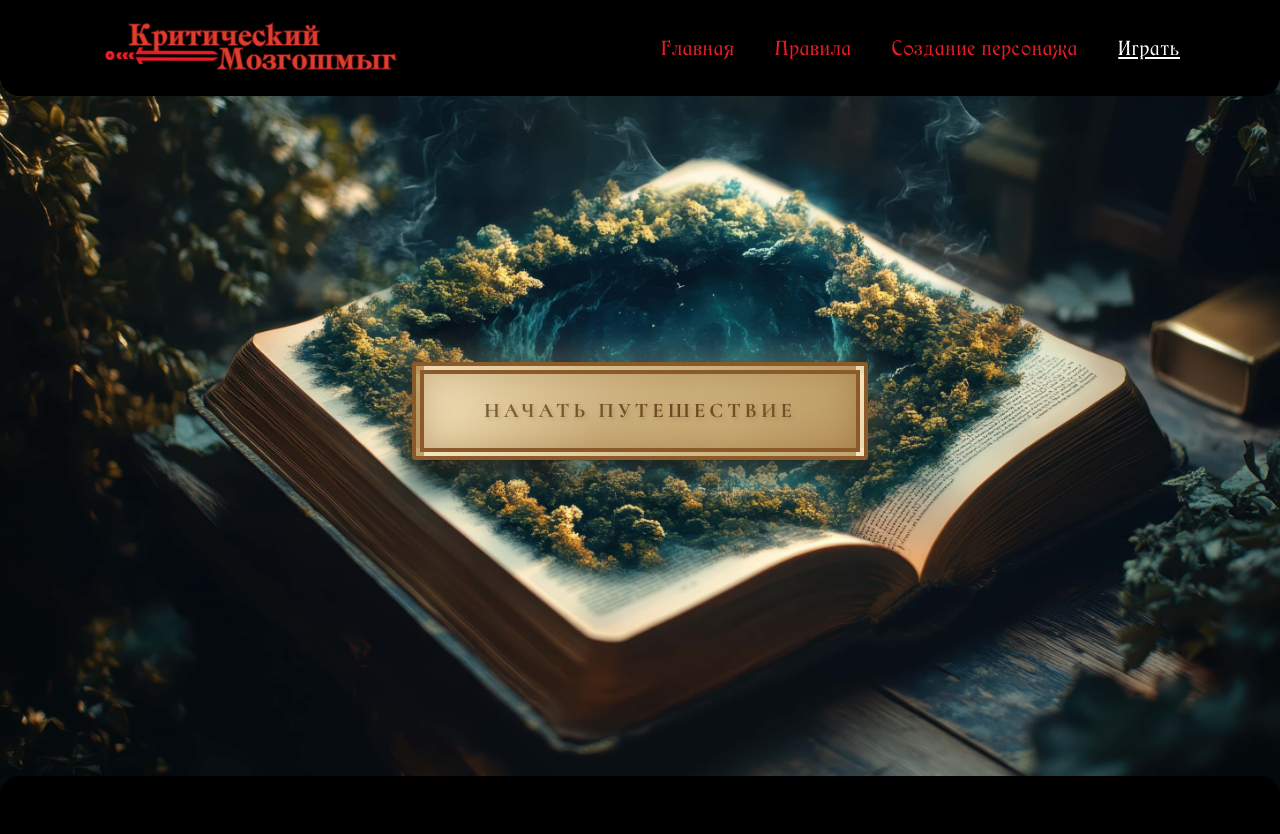
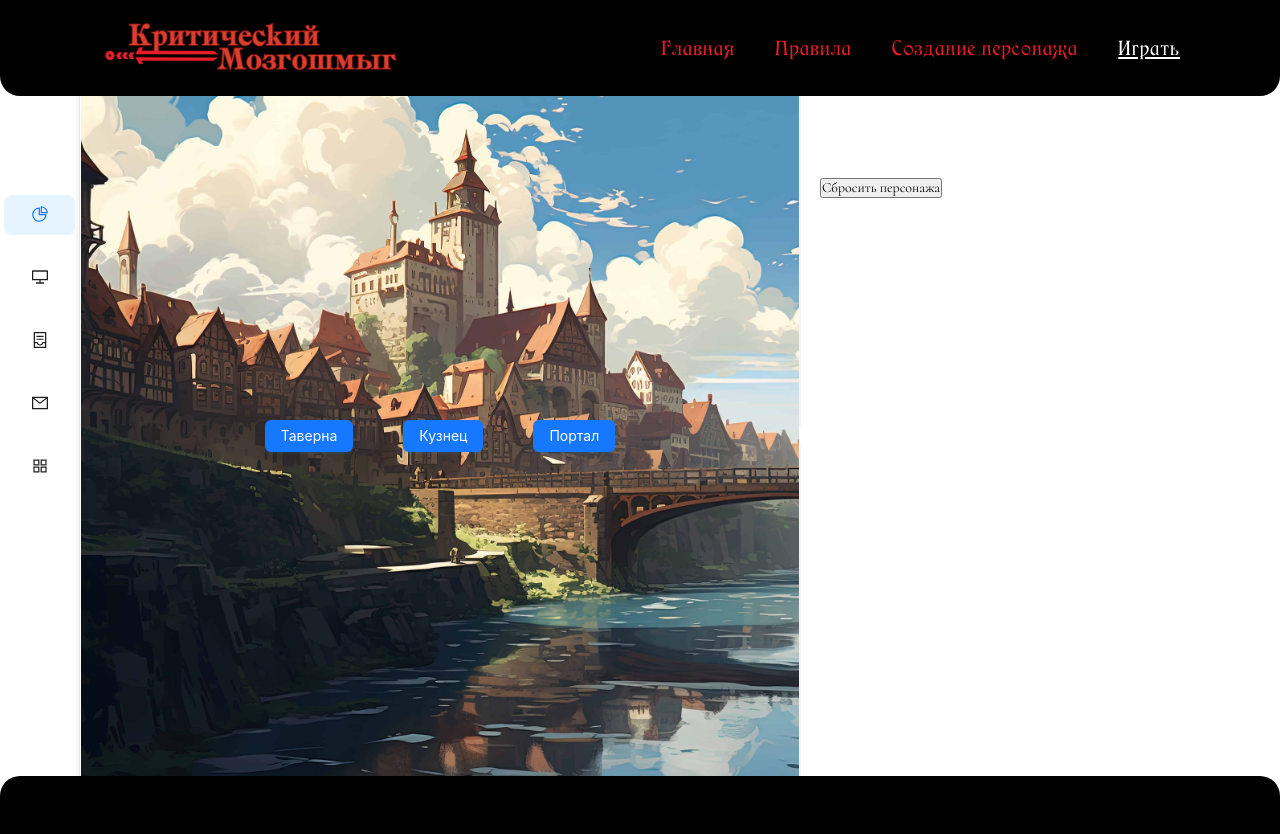
Before and after one commit to Finnimonius/react-ai-dnd-project, a React (Vite) app: page /play/game in a window 1280 px wide. Before the commit this address led to /play. Shown: the top 834 px of the page. Built offline with nearby package versions, Linux system fonts and the light colour scheme.

Commit message:
fix: change switching page structure
- Add routing in gameplay

```diff
--- a/src/App.jsx
+++ b/src/App.jsx
@@ -6,6 +6,7 @@ import CharacterCreator from './pages/CharacterCreator'
 import Game from './pages/Game'
 import Rules from './pages/Rules'
 import NotFoundPage from './pages/Notfoundpage'
+import Gameplay from './components/game/Gameplay'
 
 
 export default function App() {
@@ -18,6 +19,7 @@ export default function App() {
 
           <Route path='play' element={<Game />} />
           <Route path="/play/:step" element={<Game />} />
+          <Route path='/play/game/*' element={<Gameplay />} />
 
           <Route path='*' element={<NotFoundPage />} />
         </Route>
--- a/src/components/game/Gameplay.jsx
+++ b/src/components/game/Gameplay.jsx
@@ -1,21 +1,34 @@
-import { useCharacterStore } from "../stores/characterStore"
 import { Splitter, Menu, ConfigProvider } from 'antd';
 import { useState } from "react";
 import { AppstoreOutlined, ContainerOutlined, DesktopOutlined, MailOutlined, PieChartOutlined } from '@ant-design/icons';
-import './Gameplay.css'
+import './Gameplay.css';
+import { useCharacterStore } from "../stores/characterStore"
 import CityView from "./Locations/City/CityView";
-import { useGameStore } from "../stores/gameStore";
+import Portal from "./Locations/City/Portal";
+import Tavern from './Locations/City/Tavern';
+import Blacksmith from './Locations/City/Blacksmith';
+import { useNavigate, useRoutes } from 'react-router-dom';
 
-const locationComponent = {
-    city: CityView,
-}
+const gameRoutes = [
+  { path: '/', element: <CityView /> },
+  { path: '/portal', element: <Portal /> },
+  { path: '/tavern', element: <Tavern /> },
+  { path: '/blacksmith', element: <Blacksmith /> },
+//   { path: '/dungeon', element: <DungeonView /> },
+//   { path: '/forest', element: <ForestView /> },
+]
 
 export default function Gameplay() {
-    const { currentLocation } = useGameStore()
     const { reset } = useCharacterStore()
+    const navigate = useNavigate()
     const [collapsed, setCollapsed] = useState(true);
 
-    const CurrentLocation = locationComponent[currentLocation] || CityView
+    const routing = useRoutes(gameRoutes)
+
+    const handleReset = () => {
+        reset()
+        navigate('/play')
+    }
 
     const toggleCollapsed = () => {
         setCollapsed(!collapsed);
@@ -74,10 +87,10 @@ export default function Gameplay() {
             <ConfigProvider theme={{ token: { Splitter: { colorPrimary: '#000103', colorFill: 'white', controlItemBgActiveHover: 'rgb(0,0,0)', controlItemBgActive: 'rgb(0,0,0)', } } }}>
                 <Splitter style={{ minHeight: '90vh', boxShadow: '0 0 10px rgba(0, 0, 0, 0.1)' }}>
                     <Splitter.Panel resizable={true} className="gameplay-splitter">
-                        <CurrentLocation />
+                        {routing}
                     </Splitter.Panel>
                     <Splitter.Panel min={'20%'} defaultSize={'40%'} max={'60%'} style={{ padding: '100px 20px' }} className="gameplat-splitter-character">
-                        <button onClick={reset}>Сбросить персонажа</button>
+                        <button onClick={handleReset}>Сбросить персонажа</button>
                     </Splitter.Panel>
                 </Splitter>
             </ConfigProvider>
--- a/src/components/game/Locations/City/Blacksmith.jsx
+++ b/src/components/game/Locations/City/Blacksmith.jsx
@@ -0,0 +1,10 @@
+import { useGameStore } from "../../../stores/gameStore"
+
+export default function Blacksmith() {
+    const { onBack } = useGameStore()
+    return (
+        <div style={{ padding: '100px 20px' }}>
+            <button onClick={onBack}>В город</button>
+        </div>
+    )
+}
--- a/src/components/game/Locations/City/CityView.jsx
+++ b/src/components/game/Locations/City/CityView.jsx
@@ -1,15 +1,15 @@
-import { useGameStore } from "../../../stores/gameStore"
+import { useNavigate } from "react-router-dom"
 import { NavigationButton } from "../../UI/ActionButtons"
 import './CityView.css'
 
 export default function CityView() {
-    const { enterLocation } = useGameStore()
+    const navigate = useNavigate()
 
     return (
         <div style={{ padding: '100px 20px' }} className="city-districts">
-            <NavigationButton ocClick={() => enterLocation('tavern')} descr={'Таверна'} />
-            <NavigationButton ocClick={() => enterLocation('blacksmith')} descr={'Кузнец'} />
-            <NavigationButton ocClick={() => enterLocation('portal')} descr={'Портал'} />
+            <NavigationButton onClick={() => navigate('/play/game/tavern')} descr={'Таверна'} />
+            <NavigationButton onClick={() => navigate('/play/game/blacksmith')} descr={'Кузнец'} />
+            <NavigationButton onClick={() => navigate('/play/game/portal')} descr={'Портал'} />
         </div>
     )
 }
--- a/src/components/game/Locations/City/Portal.jsx
+++ b/src/components/game/Locations/City/Portal.jsx
@@ -0,0 +1,14 @@
+import { useNavigate } from "react-router-dom";
+import { NavigationButton } from "../../UI/ActionButtons";
+
+export default function Portal() {
+    const navigate = useNavigate()
+
+    return (
+        <div style={{ padding: '100px 20px' }}>
+            <button onClick={() => navigate('/play/game')}>Назад</button>
+            <NavigationButton  descr={'Подземелье'} />
+            <NavigationButton  descr={'Древний лес'} />
+        </div>
+    )
+}
--- a/src/components/game/Locations/City/Tavern.jsx
+++ b/src/components/game/Locations/City/Tavern.jsx
@@ -0,0 +1,5 @@
+export default function Tavern() {
+    return (
+        <div></div>
+    )
+}
--- a/src/components/game/UI/ActionButtons.jsx
+++ b/src/components/game/UI/ActionButtons.jsx
@@ -1,11 +1,11 @@
 import { Button } from 'antd'
 import { useGameStore } from '../../stores/gameStore'
 
-export function NavigationButton({ descr }) {
+export function NavigationButton({ descr, onClick }) {
     const { isLoading } = useGameStore()
 
     return (
-        <Button type="primary" loading={isLoading}>
+        <Button type="primary" loading={isLoading} onClick={onClick}>
             {descr}
         </Button>
     )
--- a/src/components/game/UI/LocationHeader.jsx
+++ b/src/components/game/UI/LocationHeader.jsx
@@ -1,7 +1,7 @@
-export default function LocationHeader () {
+export default function LocationHeader({ location }) {
     return (
         <div>
-
+            <h2>{location}</h2>
         </div>
     )
 }
--- a/src/components/stores/gameStore.js
+++ b/src/components/stores/gameStore.js
@@ -1,7 +1,9 @@
 import { create } from "zustand";
 import { persist } from "zustand/middleware";
 
-export const useGameStore = create(persist((set) => ({
+export const useGameStore = create(
+    persist(
+        (set) => ({
             currentLocation: 'city',
             gameHistory: [],
             isLoading: false,
@@ -11,11 +13,12 @@ export const useGameStore = create(persist((set) => ({
             enterLocation: async (locationId) => {
                 set({
                     currentLocation: locationId,
-            isLoading: true,
                 })
-    }
+            },
+
         }),
         {
-        name: 'game-storage'
+            name: 'character-storage',
         }
-))
+    )
+)
--- a/src/utils/data/locations.js
+++ b/src/utils/data/locations.js
@@ -8,6 +8,12 @@ export const LOCATIONS = {
     blacksmith: {
         id: 'blacksmith',
         name: 'Кузнец',
+        type: 'hub',
+        availableActions: ['explore', 'shop', 'tavern', 'dungeon'],
+    },
+    portal: {
+        id: 'portal',
+        name: 'Портал',
         type: 'hub',
         availableActions: ['explore', 'shop', 'tavern', 'dungeon'],
     },
```
Lines whose indentation alone changed are shown as unchanged.
